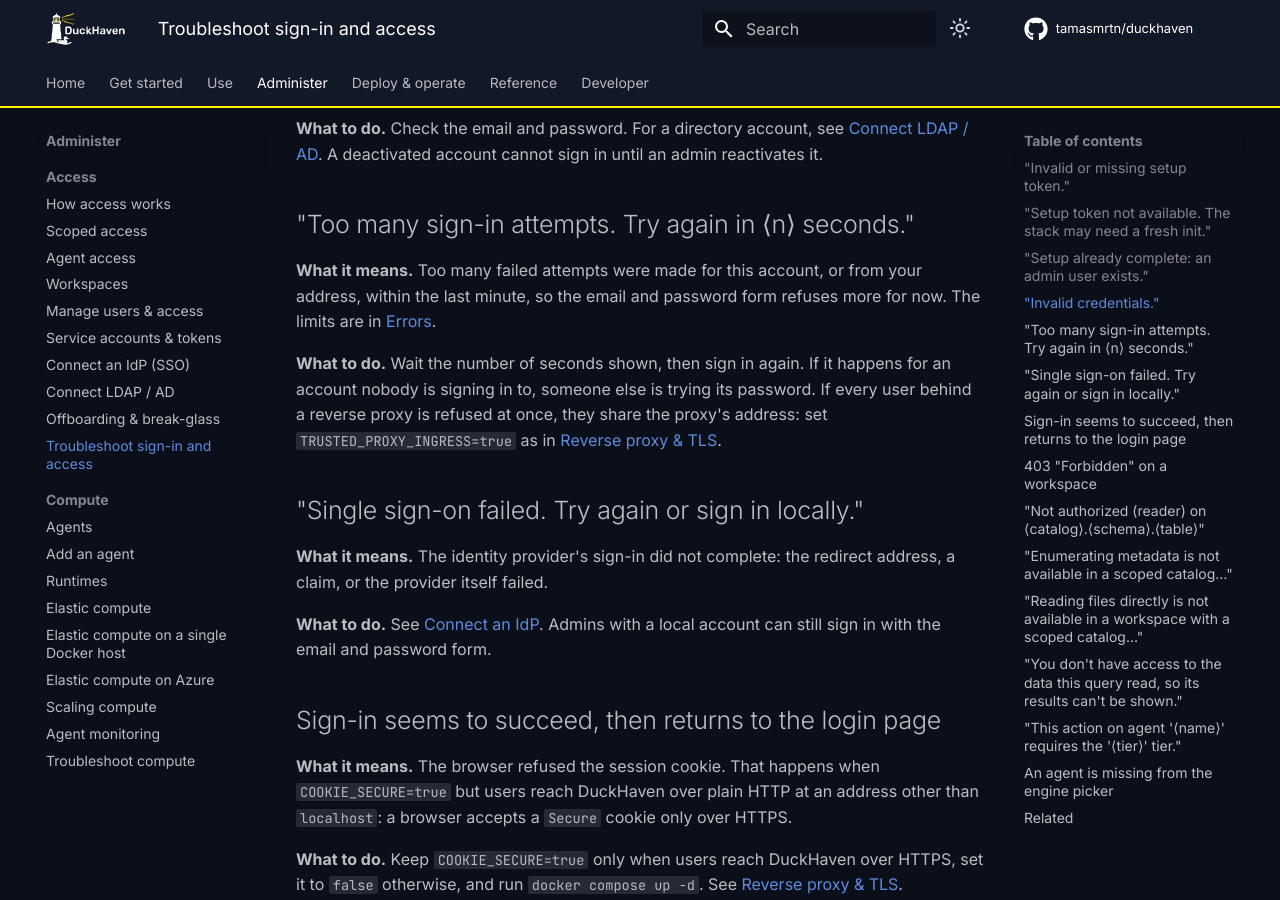
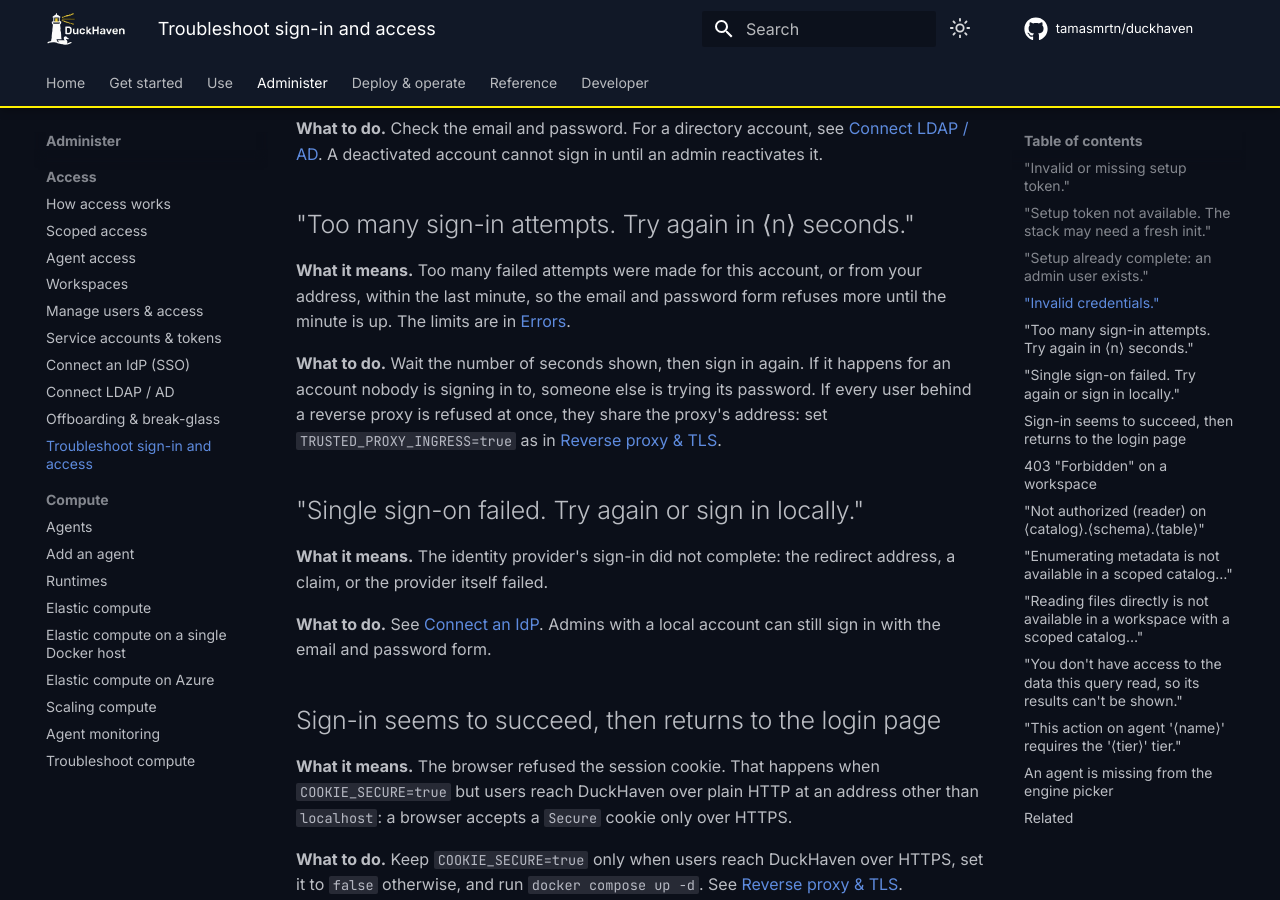
Before and after one commit to tamasmrtn/duckhaven, an MkDocs documentation site: the page built from docs/access/troubleshooting.md, in a window 1280 px wide and 900 px high, scrolled down 1196 px. Built offline with MkDocs 1.6.1 and Material for MkDocs 9.7.7, drawn with Linux system fonts in a browser that asks for light colours; comment, search, counter and statistics services are not loaded.

Commit message:
docs(access): say how long the sign-in limit refuses attempts
Signed-off-by: tmrtn <martontam@gmail.com>

```diff
--- a/docs/access/troubleshooting.md
+++ b/docs/access/troubleshooting.md
@@ -46,7 +46,7 @@ it.
 ## "Too many sign-in attempts. Try again in ⟨n⟩ seconds."
 
 **What it means.** Too many failed attempts were made for this account, or from your address, within the last minute,
-so the email and password form refuses more for now. The limits are in
+so the email and password form refuses more until the minute is up. The limits are in
 [Errors](../reference/errors.md#signing-in-and-tokens).
 
 **What to do.** Wait the number of seconds shown, then sign in again. If it happens for an account nobody is signing in
```
